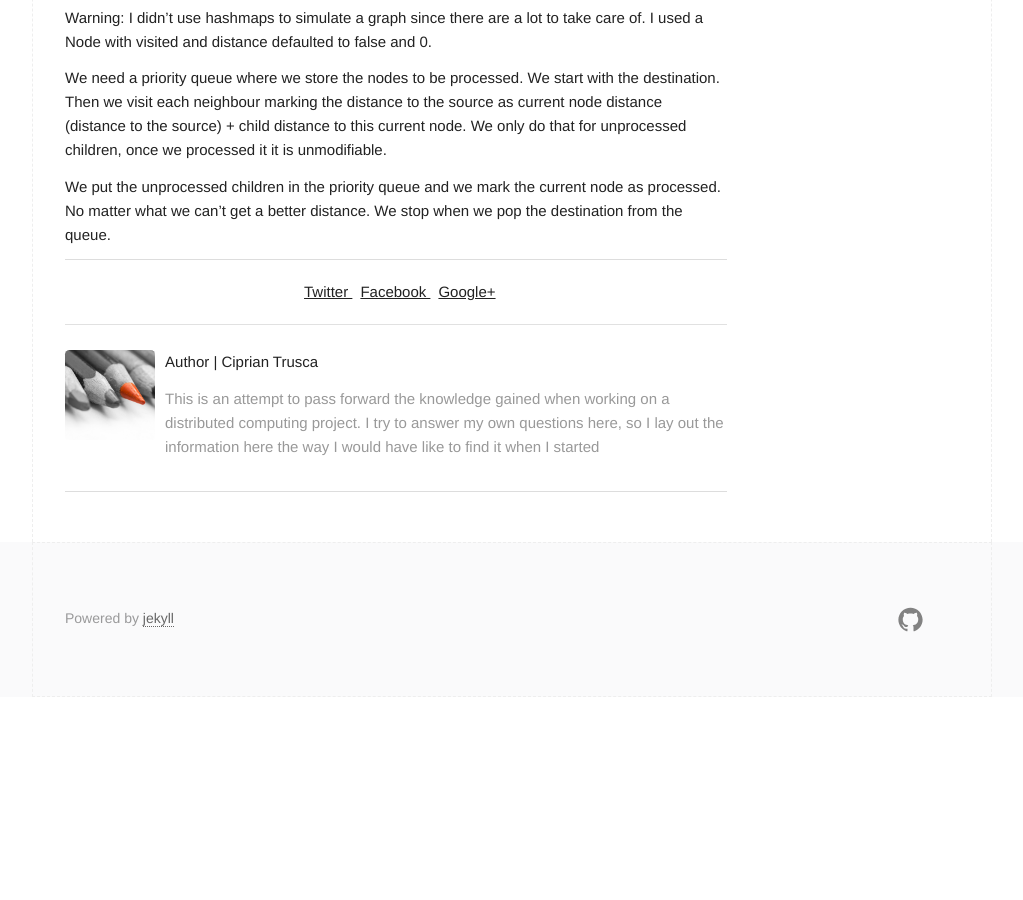
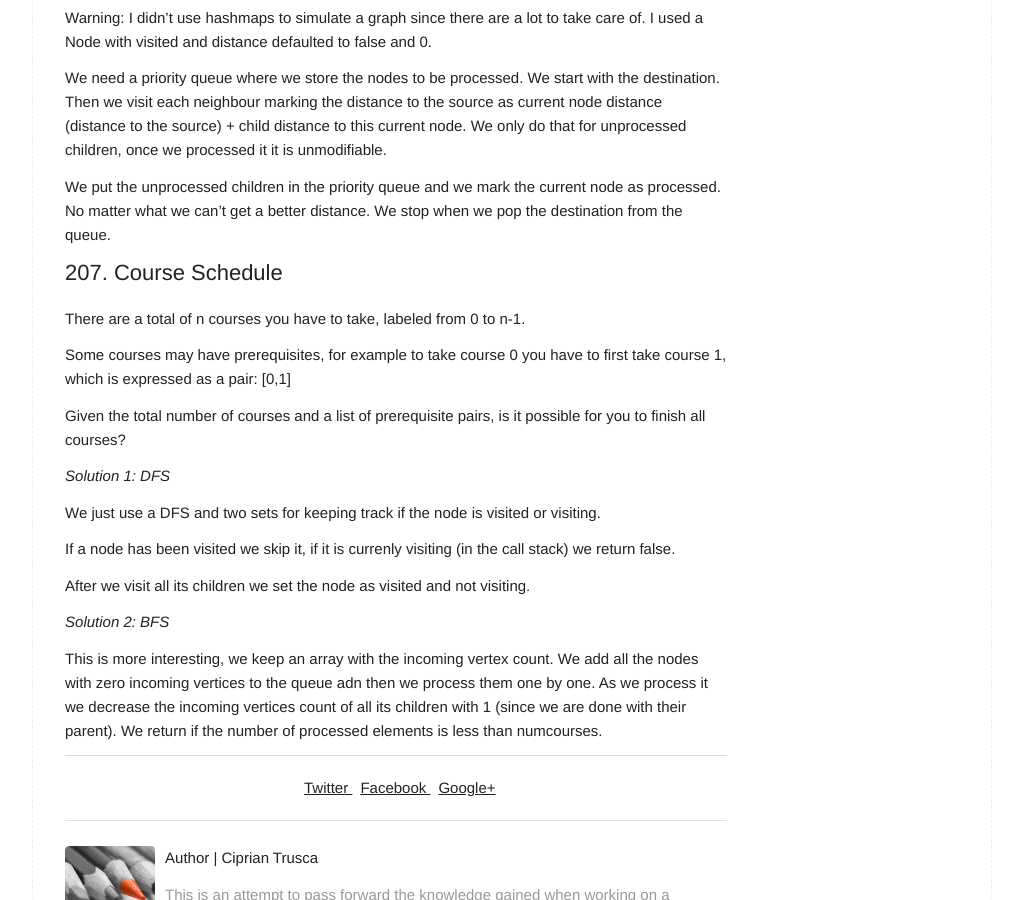
Before and after one commit to cip123/cip123.github.io, a Jekyll site: the page built from _posts/2020-08-20-graphs.md, in a window 1280 px wide and 900 px high, scrolled down 1828 px. Shown: the whole window, without its empty margins (128-1151 px from the left). Built offline with Jekyll 4.4.1, drawn with Linux system fonts in a browser that asks for light colours; before the commit the page ends 2525 px from its top, so only the background shows below that.

```diff
--- a/_posts/2020-08-20-graphs.md
+++ b/_posts/2020-08-20-graphs.md
@@ -79,3 +79,24 @@ Warning: I didn't use hashmaps to simulate a graph since there are a lot to take
 We need a priority queue where we store the nodes to be processed. We start with the destination. Then we visit each neighbour marking the distance to the source as current node distance (distance to the source) + child distance to this current node. We only do that for unprocessed children, once we processed it it is unmodifiable.
 
  We put the unprocessed children in the priority queue and we mark the current node as processed. No matter what we can't get a better distance. We stop when we pop the destination from the queue.
+
+
+## 207. Course Schedule
+
+There are a total of n courses you have to take, labeled from 0 to n-1.
+
+Some courses may have prerequisites, for example to take course 0 you have to first take course 1, which is expressed as a pair: [0,1]
+
+Given the total number of courses and a list of prerequisite pairs, is it possible for you to finish all courses?
+
+*Solution 1: DFS*
+
+We just use a DFS and two sets for keeping track if the node is visited or visiting.
+
+If a node has been visited we skip it, if it is currenly visiting (in the call stack) we return false.
+
+After we visit all its children we set the node as visited and not visiting.
+
+*Solution 2: BFS*
+
+This is more interesting, we keep an array with the incoming vertex count. We add all the nodes with zero incoming vertices to the queue adn then we process them one by one. As we process it we decrease the incoming vertices count of all its children with 1 (since we are done with their parent). We return if the number of processed elements is less than numcourses.
```
Also changed, not shown: _posts/2021-08-21-tries.md (added, +31 -0 lines).
